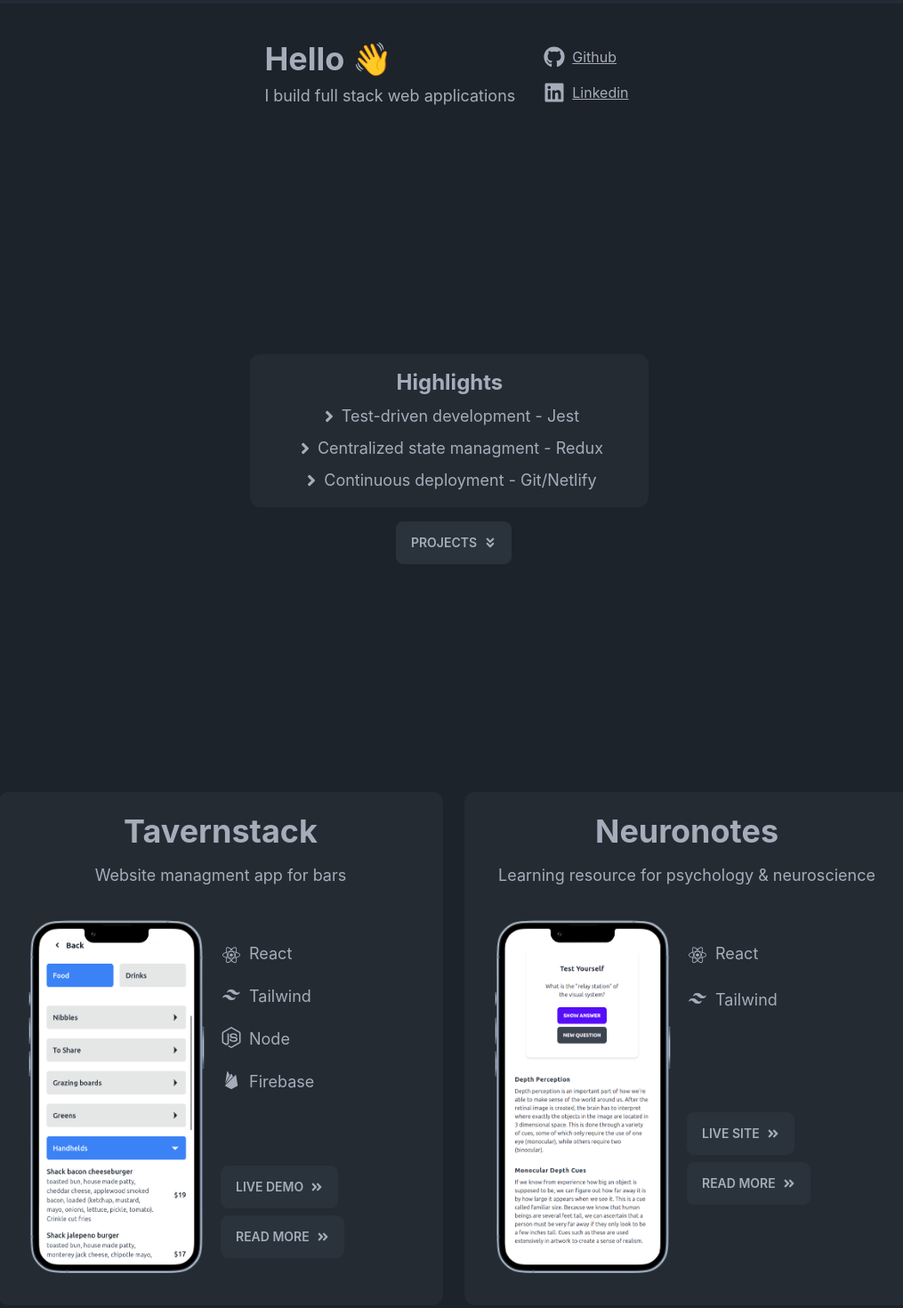
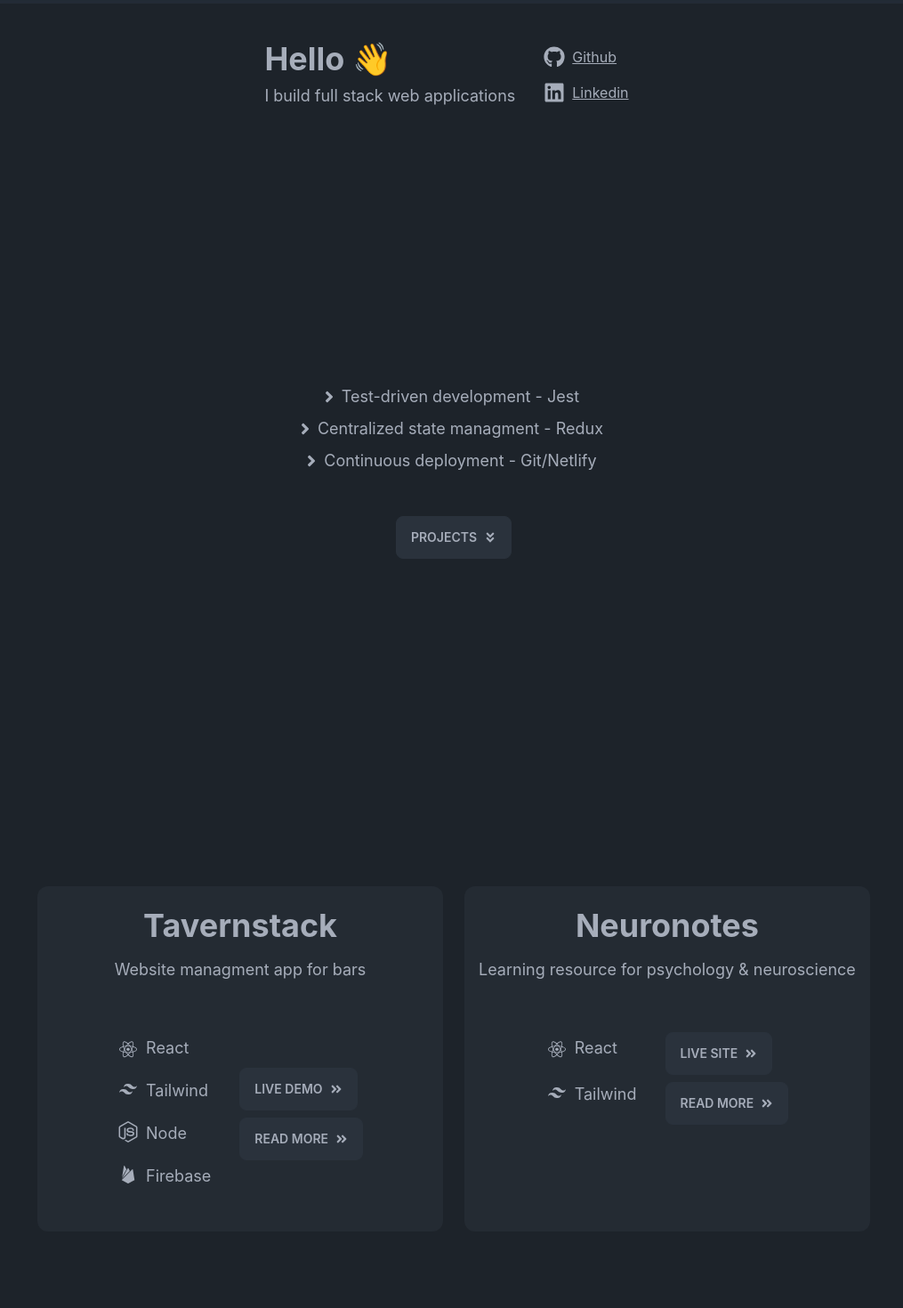
Before and after one commit to rotisserie-christian/worldofchristian, a React (Create React App) app: page / in a window 1280 px wide. Shown: the part 76-1546 px from the top of the page at 89% size, without its empty margins (130-1145 px from the left). After the commit the page ends 1508 px from the top, so only its background shows below. Built offline with nearby package versions, Linux system fonts and the light colour scheme.

Commit message:
removed img

```diff
--- a/src/components/Home.js
+++ b/src/components/Home.js
@@ -6,8 +6,6 @@
 import { FaAngleDoubleDown } from 'react-icons/fa';
 import { BiLogoReact, BiLogoTailwindCss, BiLogoFirebase } from 'react-icons/bi';
 import { FaNodeJs } from 'react-icons/fa';
-import screen from '../img/screen.png';
-import screenneronotes from '../img/screenneuronotes.png';
 
 const Home = () => {
   const scrollRef = useRef(null);
@@ -20,7 +18,7 @@
     <>
     <Nav />
 
-    <div className='flex items-center justify-center'>
+    <div className='flex flex-col items-center justify-center'>
       <div className='min-h-screen max-w-5xl'>
 
         {/* heading, links, animation, and scroll button*/}
@@ -65,28 +63,19 @@
           </div>
         </div>
 
-        <div className='flex-col'>
-          <div className='flex items-center justify-center'>
+        <div className='max-w-md'>
+          <div
+          className='flex flex-col items-center justify-center'>
             <lottie-player
             src="https://lottie.host/37cf5e61-b065-4216-aba4-59c520754b4d/ZnsvbDRGJ0.json"
             background="transparent"
             speed="1.5"
-            style={{ width: '250px', height: '250px' }}
+            style={{ width: '300px', height: '300px' }}
             loop
             autoplay
             ></lottie-player>
-          </div>
-        </div>
 
-        <div className='max-w-md'>
-          <div
-          className='bg-neutral-focus rounded-xl p-4 my-4'>
-            <div
-            className='flex flex-col items-center justify-center'>
-              <p className='text-2xl font-bold'>
-              Highlights</p>
-
-              <div className='flex flex-row mt-2'>
+            <div className='flex flex-row'>
               <FaAngleRight className='text-xl mr-1 mt-1' />
 
               <p className='text-lg'
@@ -108,22 +97,19 @@
             </div>
           </div>
         </div>
-        </div>
 
-            <div className='flex items-center justify-center mb-40'>
+        <div className='flex items-center justify-center mt-12 mb-40'>
           <button
           className='btn btn-neutral'
           onClick={handleBtnClick}
           >projects <FaAngleDoubleDown /></button>
         </div>
       </div>
-        </div>
 
       {/* projects */}
       <div>
-          {/* first two */}
         <div
-          className='flex item-center justify-center my-12'
+        className='flex item-center justify-center mt-40 mb-12'
         ref={scrollRef}
         >
           <div
@@ -139,13 +125,8 @@
                 >Website managment app for bars</p>
 
                 <div
-                  className='flex flex-row mt-4'>
-                    <img
-                    src={screen}
-                    alt='app screenshot'
-                    className='max-w-[50%]'
-                    />
-
+                className='flex flex-row mt-4 mb-8'>
+                  <div className='flex flex-row gap-8'>
                     <div
                     className='flex flex-col'>
                       <div className='flex flex-row'>
@@ -175,7 +156,9 @@
                         <p className='text-lg font-base text-left mt-5'
                         >Firebase</p>
                       </div>
+                    </div>
 
+                    <div className='flex flex-col'>
                       <a
                         href='https://demo.tavernstack.com'
                         alt='link to demo'
@@ -196,6 +179,7 @@
                   </div>
                 </div>
               </div>
+            </div>
 
             <div
             className='bg-neutral-focus rounded-xl p-4'>
@@ -207,16 +191,9 @@
                 <p className='text-lg font-base text-center mt-4'
                 >Learning resource for psychology & neuroscience</p>
 
-                  <div
-                  className='flex flex-row mt-4'>
-                    <img
-                    src={screenneronotes}
-                    alt='app screenshot'
-                    className='max-w-[50%]'
-                    />
+                <div className='flex flex-row mt-4 mb-8 gap-8'>
 
-                    <div
-                    className='flex flex-col'>
+                  <div className='flex-col'>
                     <div className='flex flex-row'>
                       <BiLogoReact className='text-2xl mt-12 mr-2'/>
 
@@ -230,7 +207,9 @@
                       <p className='text-lg font-base text-left mt-6'
                       >Tailwind</p>
                     </div>
+                  </div>
 
+                  <div className='flex flex-col'>
                     <a
                       href='https://neuronotes.netlify.app'
                       alt='link to neuronotes'
@@ -238,7 +217,7 @@
                       rel="noreferrer"
                       >
                         <button
-                        className='btn btn-neutral mt-28'
+                        className='btn btn-neutral mt-10'
                         >live site <FaAngleDoubleRight /></button>
                       </a>
 
@@ -249,11 +228,13 @@
                       </Link>
                   </div>
                 </div>
+
+              </div>
+            </div>
+
           </div>
         </div>
       </div>
-          </div>
-
     </div>
     </>
   );
```
Lines whose indentation alone changed are shown as unchanged.
